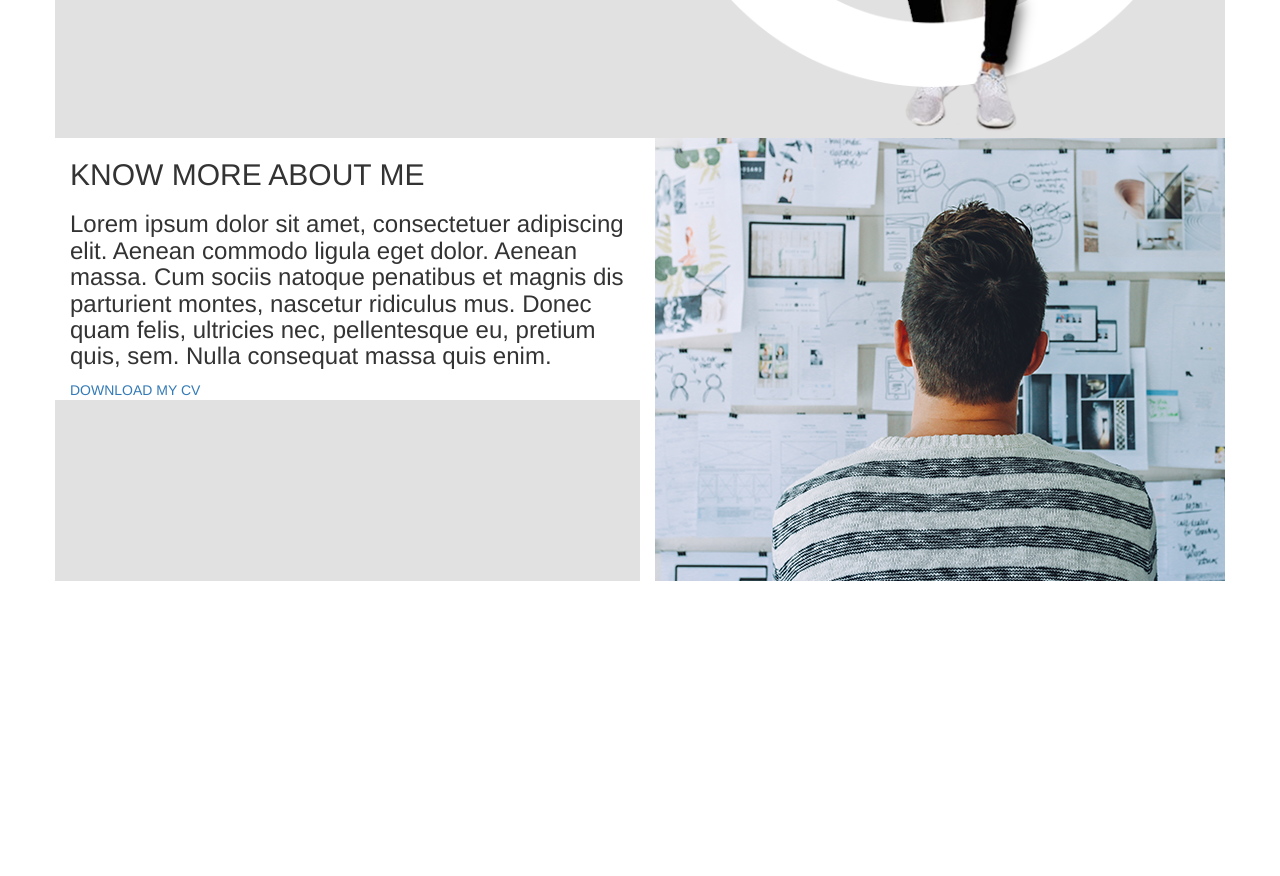
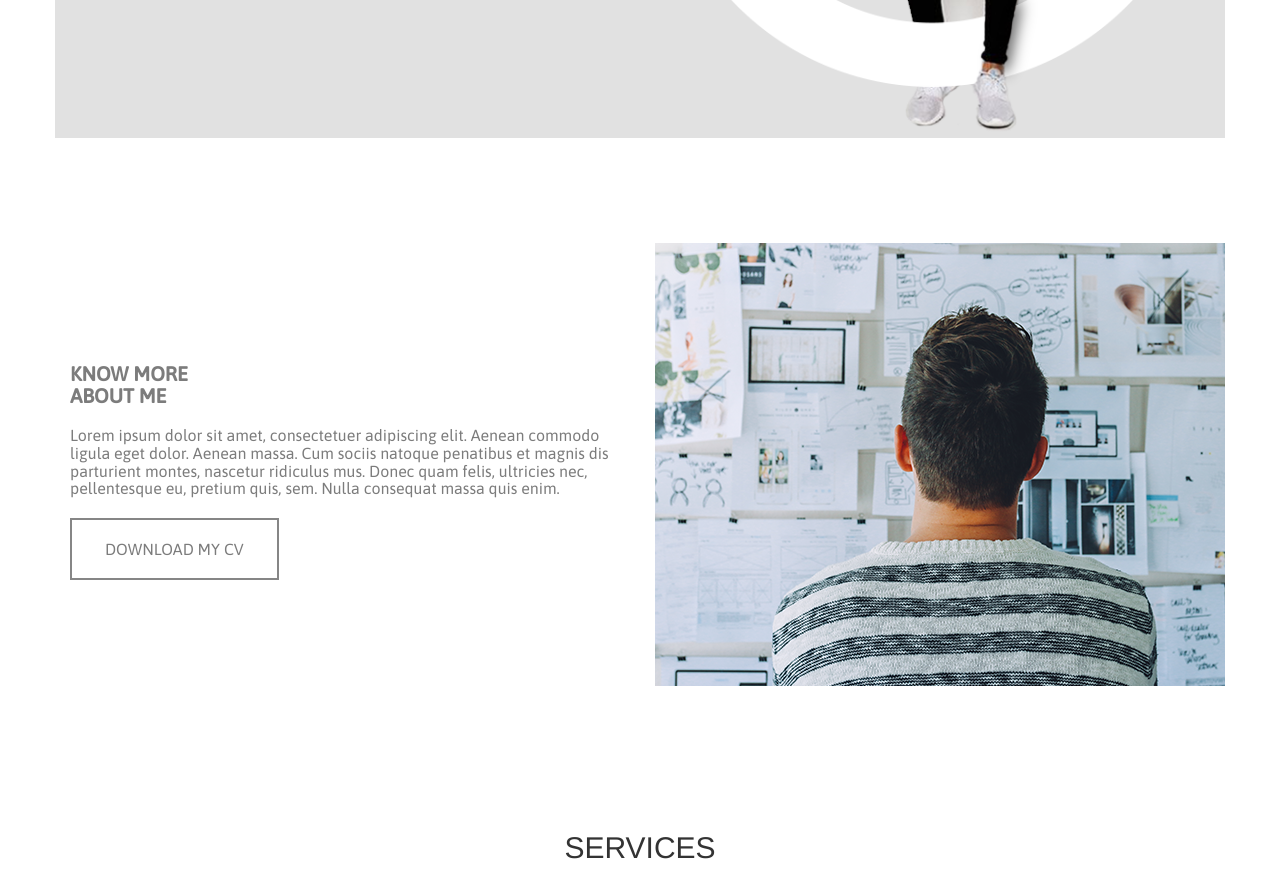
Before and after one commit to gma7486/Oenrique, a plain HTML site: page index.html in a window 1280 px wide. Shown: the part 560-1436 px from the top of the page. Before the commit the page ends 1141 px from the top, so only its background shows below. Drawn offline with nearby package versions, Linux system fonts and the light colour scheme.

Commit message:
create second block and styles

```diff
--- a/css/style.scss
+++ b/css/style.scss
@@ -10,13 +10,14 @@
   transition: 0.8s;
   }
 }
-.row{
-  background-color: #e1e1e1;
-}
-.container .experience{
+
+.experience{
   font-family: 'Asap', sans-serif;
   font-weight: 500;
   width: 100%;
+  .row{
+    background-color: #e1e1e1;
+  }
   .col-md-6{
     background-color: #e1e1e1;
   }
@@ -24,33 +25,65 @@
     width: 100%;
   }
   h1{
-padding-top: 155px;
+    padding-top: 155px;
     vertical-align: center;
     font-size: 90px;
+    color: #7c7c7c;
   }
   h2{
     font-size: 22px;
+    color: #7c7c7c;
   }
   a {
     padding: 20px 33px 20px 33px;
-    color: #4d4d4d;
 
+    color: #7c7c7c;
     &:first-child {
       background-color: #ffffff;
-      padding: 20px 33px 20px 33px;
+
       text-decoration: none;
     }
 
     &:nth-child(2) {
-      background-color: #e1e1e1;
-      padding: 20px 33px 20px 33px;
+      border: solid 1px black;
+
       text-decoration: none;
     }
   }
 }
-.container .about{
+.about{
   background-color: #ffffff;
-  .col-md-6{
-    background-color: #ffffff;
+  color: #7c7c7c;
+  font-family: 'Asap', sans-serif;
+  h2{
+    font-size: 20px;
+    color: #7c7c7c;
+font-weight: bold;
   }
+  h3{
+    font-size: 16px;
+    color: #7c7c7c;
+    font-weight: 300;
+    margin-bottom: 40px;
+  }
+  a{
+    text-decoration: none;
+    color: #7c7c7c;
+    font-size: 16px;
+    font-family: 'Asap', sans-serif;
+    padding:20px 33px 20px 33px ;
+    border: solid 2px #868686;
+  }
+.col-md-6{
+  padding-top: 105px;
+  padding-bottom: 125px;
+  background-color: #ffffff;
+  &:first-child{
+padding-top: 205px;
 }
+}
+  .row{
+
+  }
+
+}
--- a/index.html
+++ b/index.html
@@ -47,9 +47,10 @@
         </div><!-- /.navbar-collapse -->
     </div><!-- /.container-fluid -->
 </nav>
+<section class="experience">
 <div class="container">
     <div class="row">
-        <section class="experience">
+
             <div class="col-md-6">
                 <h1>Louis enrique</h1>
                 <h2>User Experience / User Interface Expert</h2>
@@ -59,14 +60,16 @@
             <div class="col-md-6">
                 <img src="images/img_top.png">
             </div>
-        </section>
+
     </div>
 </div>
+</section>
+<section class="about">
 <div class="container">
     <div class="row">
-        <section class="about">
+
             <div class="col-md-6">
-                <h2>KNOW MORE
+                <h2>KNOW MORE<br>
                     ABOUT ME</h2>
                 <h3>Lorem ipsum dolor sit amet, consectetuer adipiscing elit. Aenean commodo ligula eget dolor. Aenean massa.
                     Cum sociis natoque penatibus et magnis dis parturient montes, nascetur ridiculus mus.
@@ -76,8 +79,38 @@
             <div class="col-md-6">
                 <img src="images/img_second.png">
             </div>
-        </section>
+
     </div>
 </div>
+</section>
+<section class="services">
+    <div class="container">
+        <div class="row">
+            <h2 class="text-center">
+                SERVICES
+            </h2>
+            <div class="col-md-offset-1 col-md-3">
+
+            </div>
+            <div class="col-md-3">
+
+            </div>
+            <div class="col-md-3">
+
+            </div>
+            <div class="col-md-3">
+
+            </div>
+            <div class="col-md-3">
+
+            </div>
+            <div class="col-md-3 col-md-offset-1">
+
+            </div>
+
+
+        </div>
+    </div>
+</section>
 </body>
 </html>
```
Also changed, not shown: css/style.css, images/1.png (added), images/2.png (added), images/3.png (added), images/Luis-Oenrique_01.png (added), images/Luis-Oenrique_02.png (added), images/Luis-Oenrique_04.png (added), images/Luis-Oenrique_05.png (added), 1 other file.
